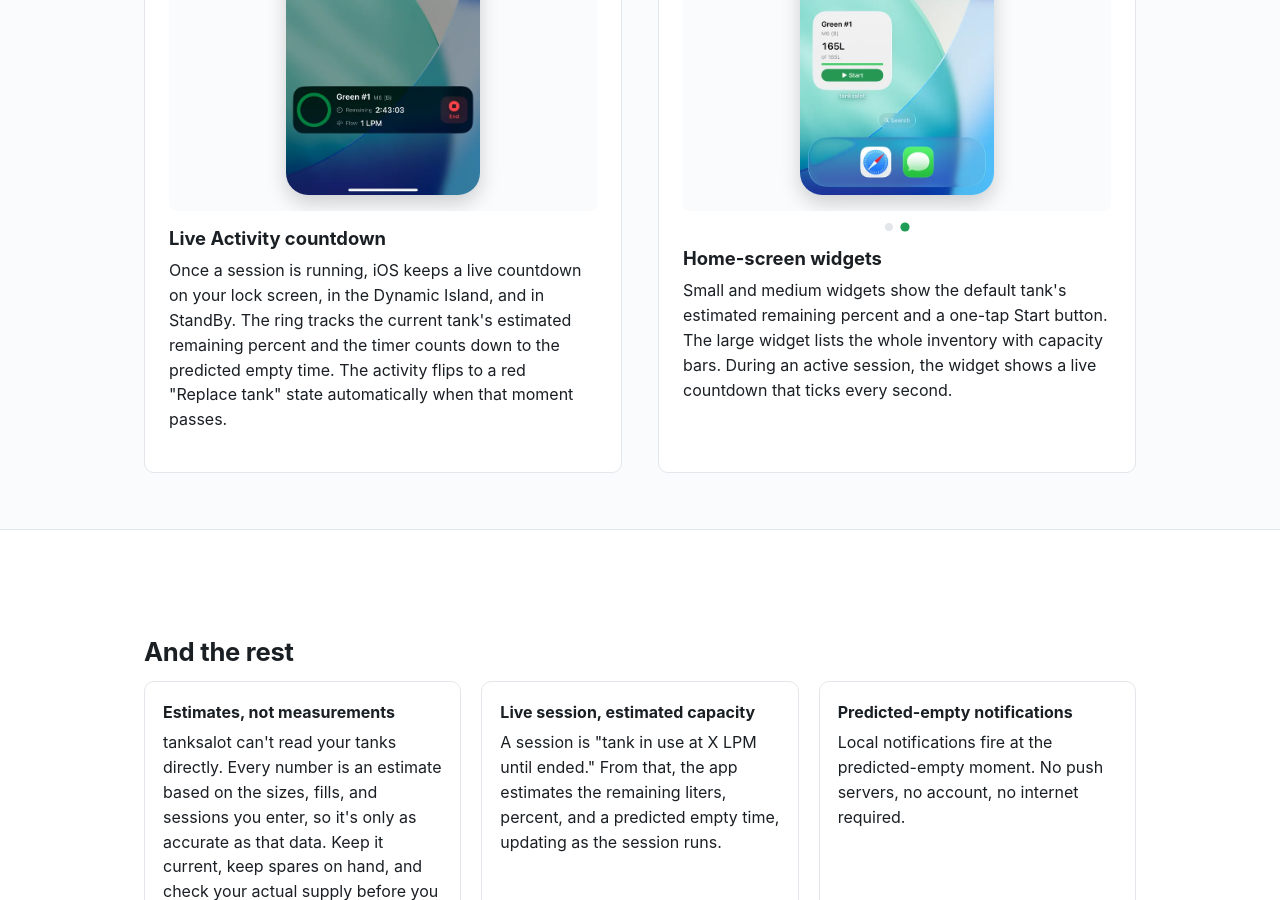
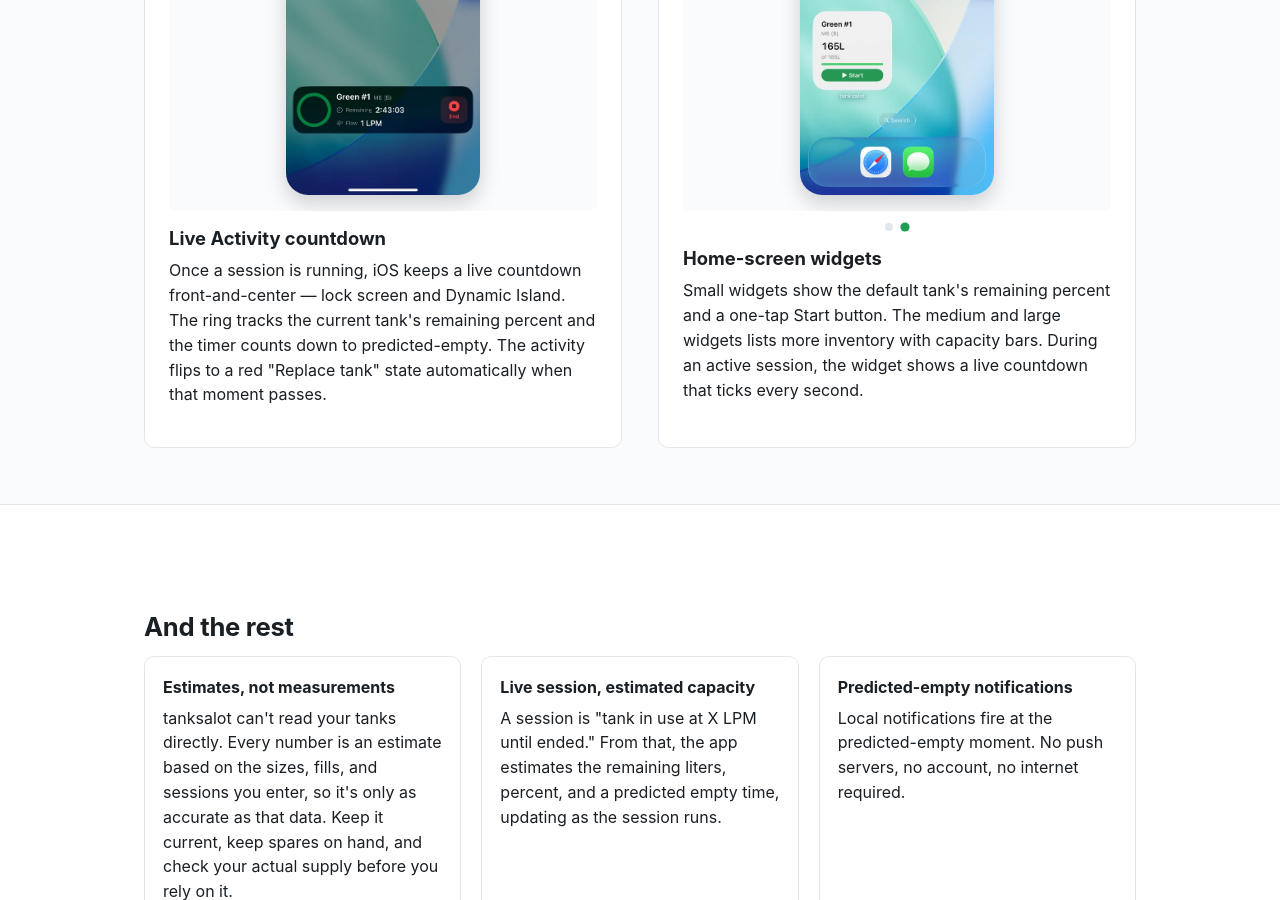
Before and after one commit to djds23/tanksalot.web, a Jekyll site: the page built from index.html, in a window 1280 px wide and 900 px high, scrolled down 1884 px. Built offline with Jekyll 4.4.1, drawn with Linux system fonts in a browser that asks for light colours.

Commit message:
Small updates to align with reality
Co-Authored-By: Claude Opus 4.7 <noreply@anthropic.com>

```diff
--- a/index.html
+++ b/index.html
@@ -102,10 +102,10 @@ description: tanksalot estimates how much oxygen is left in your portable tanks,
         </div>
         <h3>Live Activity countdown</h3>
         <p>
-          Once a session is running, iOS keeps a live countdown on your lock screen, in the
-          Dynamic Island, and in StandBy. The ring tracks the current tank's estimated
-          remaining percent and the timer counts down to the predicted empty time. The
-          activity flips to a red "Replace tank" state automatically when that moment passes.
+          Once a session is running, iOS keeps a live countdown front-and-center — lock
+          screen and Dynamic Island. The ring tracks the current tank's remaining
+          percent and the timer counts down to predicted-empty. The activity flips to a red
+          "Replace tank" state automatically when that moment passes.
         </p>
       </div>
 
@@ -144,9 +144,9 @@ description: tanksalot estimates how much oxygen is left in your portable tanks,
         </div>
         <h3>Home-screen widgets</h3>
         <p>
-          Small and medium widgets show the default tank's estimated remaining percent and
-          a one-tap Start button. The large widget lists the whole inventory with capacity
-          bars. During an active session, the widget shows a live countdown that ticks every
+          Small widgets show the default tank's remaining percent and a one-tap
+          Start button. The medium and large widgets lists more inventory with capacity bars.
+          During an active session, the widget shows a live countdown that ticks every
           second.
         </p>
       </div>
```
